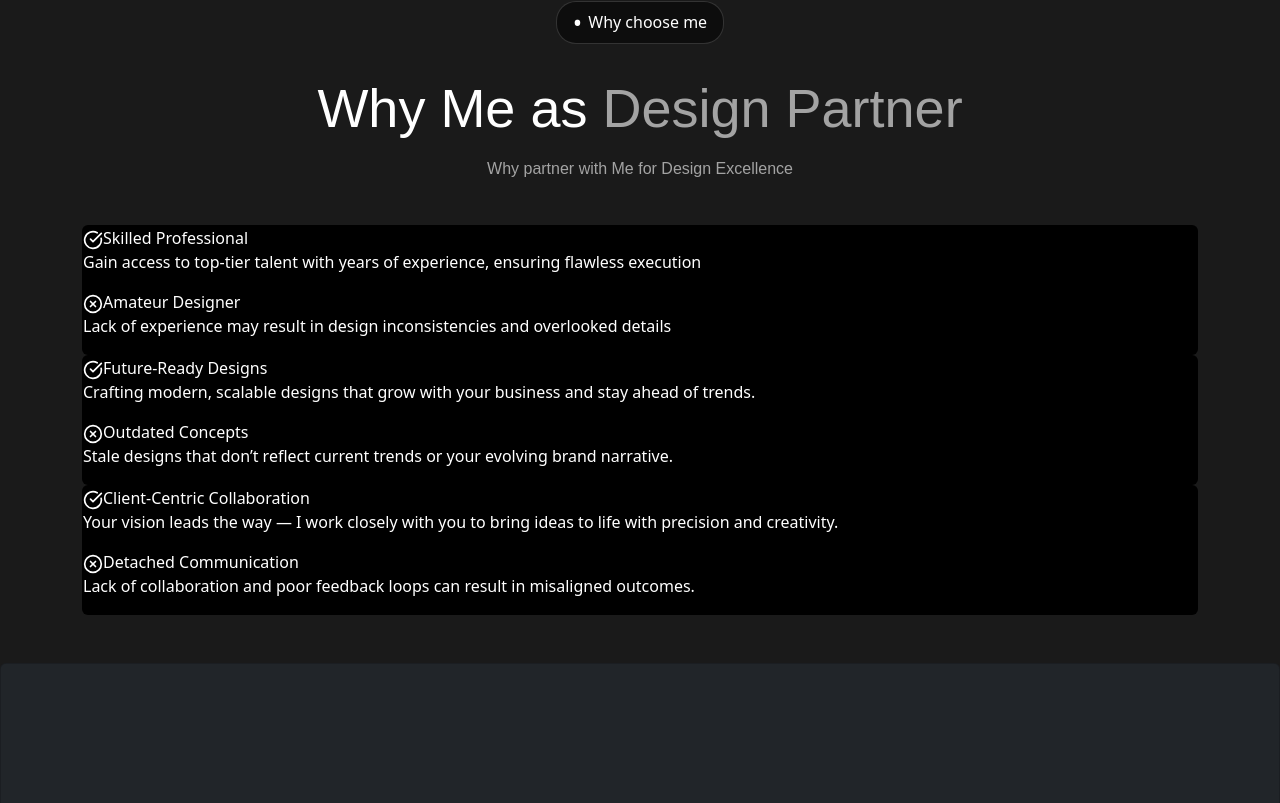
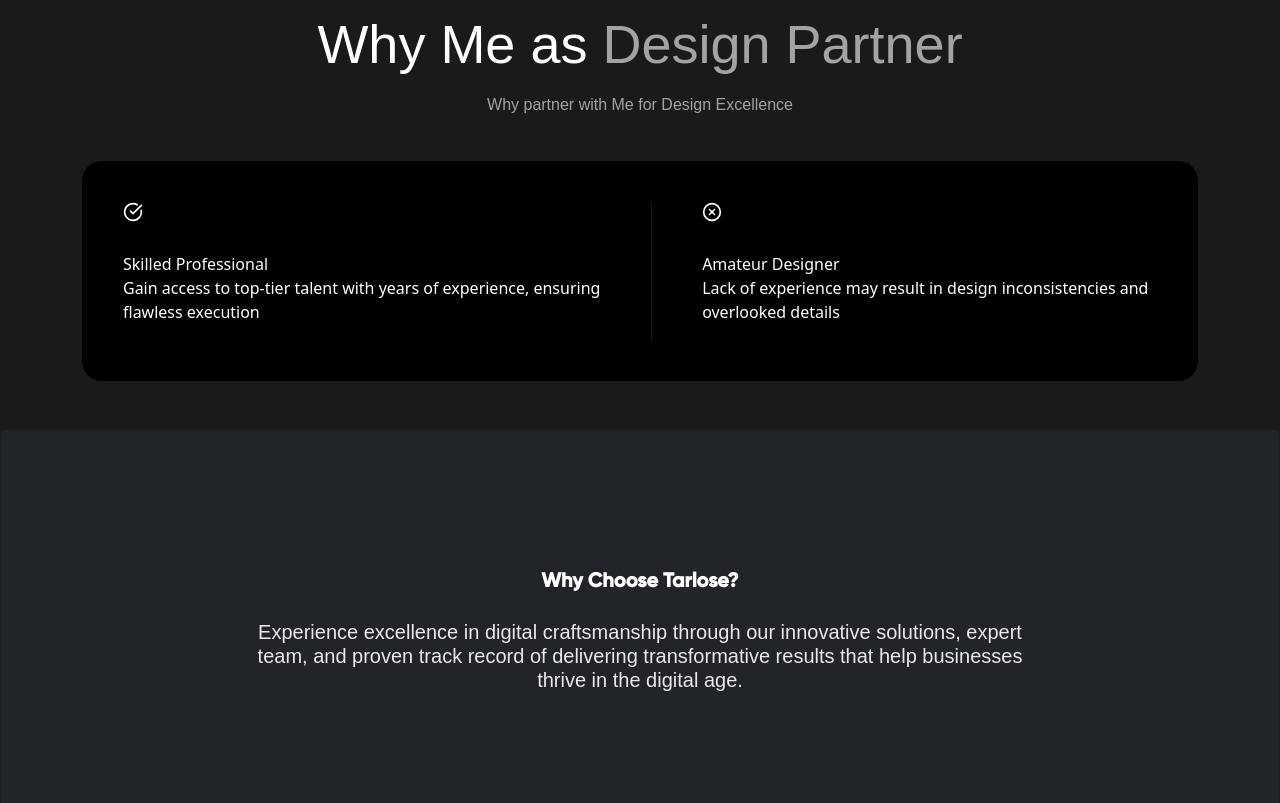
Before and after one commit to WTFAYXN/Tarlose-React, a React (Vite) app in the folder client/: page / in a window 1280 px wide. Shown: the part 4951-5754 px from the top of the page. Built offline with nearby package versions, Linux system fonts and the light colour scheme; no server answers; the HTML template or start-up script is replaced by a standard one.

Commit message:
feat: Refactor StackedCards component layout and styles for improved design consistency

```diff
--- a/client/src/components/DesignProcess/DesignProcess.css
+++ b/client/src/components/DesignProcess/DesignProcess.css
@@ -1,5 +1,5 @@
 .Design-process-container {
-  padding: 2rem;
+  /* padding: 2rem; */
   display: flex;
   gap: 44px;
   align-items: flex-start;
--- a/client/src/components/StackedCards/StackedCards.css
+++ b/client/src/components/StackedCards/StackedCards.css
@@ -26,6 +26,44 @@
 
 /* stacked cards  */
 
+.vertical-devider {
+  background-color: #fff;
+  align-self: stretch;
+  flex: none;
+  height: auto;
+  overflow: hidden;
+  position: relative;
+  width: 1px;
+  opacity: 0.1;
+}
+
+.parent-card {
+    gap: 50px;
+}
+
 .stack-card {
-    background-color:#000;
+  background-color: #000;
+      border-radius: 20px;
+              align-content: flex-start;
+    align-items: flex-start;
+    display: flex
+;
+    flex-direction: row;
+    flex-wrap: wrap;
+    gap: 50px;
+    height: min-content;
+    justify-content: center;
+    overflow: visible;
+    padding: 40px;
+    position: relative;
 }
+
+.card-main-content,.card-main-heading {
+    display: flex;
+    flex-direction: column;
+
+}
+
+.card-main-heading {
+     gap: 30px;
+}
--- a/client/src/components/StackedCards/StackedCards.jsx
+++ b/client/src/components/StackedCards/StackedCards.jsx
@@ -12,22 +12,22 @@ const StackedCards = () => {
       rightDesc:
         "Lack of experience may result in design inconsistencies and overlooked details",
     },
-    {
-      leftTitle: "Future-Ready Designs",
-      leftDesc:
-        "Crafting modern, scalable designs that grow with your business and stay ahead of trends.",
-      rightTitle: "Outdated Concepts",
-      rightDesc:
-        "Stale designs that don’t reflect current trends or your evolving brand narrative.",
-    },
-    {
-      leftTitle: "Client-Centric Collaboration",
-      leftDesc:
-        "Your vision leads the way — I work closely with you to bring ideas to life with precision and creativity.",
-      rightTitle: "Detached Communication",
-      rightDesc:
-        "Lack of collaboration and poor feedback loops can result in misaligned outcomes.",
-    },
+    // {
+    //   leftTitle: "Future-Ready Designs",
+    //   leftDesc:
+    //     "Crafting modern, scalable designs that grow with your business and stay ahead of trends.",
+    //   rightTitle: "Outdated Concepts",
+    //   rightDesc:
+    //     "Stale designs that don’t reflect current trends or your evolving brand narrative.",
+    // },
+    // {
+    //   leftTitle: "Client-Centric Collaboration",
+    //   leftDesc:
+    //     "Your vision leads the way — I work closely with you to bring ideas to life with precision and creativity.",
+    //   rightTitle: "Detached Communication",
+    //   rightDesc:
+    //     "Lack of collaboration and poor feedback loops can result in misaligned outcomes.",
+    // },
   ];
 
   return (
@@ -58,18 +58,19 @@ const StackedCards = () => {
                 style={{ "--index": index + 1 }}
               >
                 <div className="card-body">
-                  <div className="grid grid-cols-1 md:grid-cols-2 gap-6 w-full text-white">
+                  <div className="d-flex parent-card w-full text-white">
                     {/* Left Column */}
-                    <div className="flex flex-col gap-3 bg-[#181818] p-6 rounded-xl">
-                      <div className="flex items-center gap-2 text-lg font-semibold">
+                    <div className="card-main-content bg-[#181818] p-6 rounded-xl">
+                      <div className="card-main-heading text-lg font-semibold">
                         <CheckCircle className="text-green-400" size={20} />
                         {card.leftTitle}
                       </div>
                       <p className="text-gray-300 text-sm">{card.leftDesc}</p>
                     </div>
+                    <div className="vertical-devider"></div>
                     {/* Right Column */}
-                    <div className="flex flex-col gap-3 bg-[#181818] p-6 rounded-xl">
-                      <div className="flex items-center gap-2 text-lg font-semibold">
+                    <div className="card-main-content bg-[#181818] p-6 rounded-xl">
+                      <div className=" card-main-heading text-lg font-semibold">
                         <XCircle className="text-red-400" size={20} />
                         {card.rightTitle}
                       </div>
```
